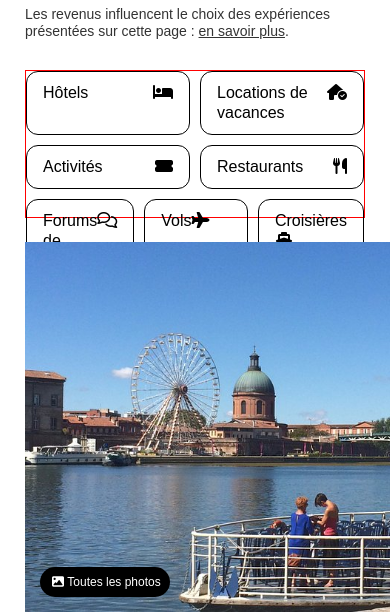
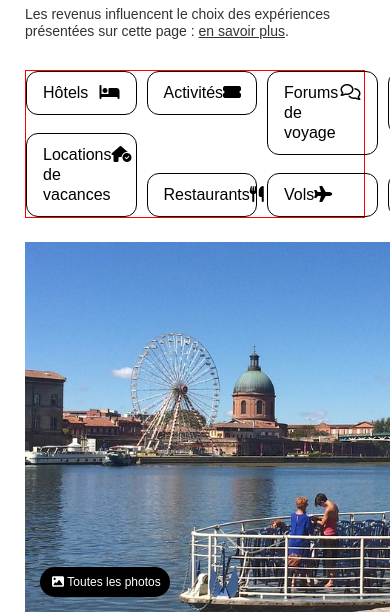
Before and after one commit to LucasRoberto99/TripAdvisor, a plain HTML site: page index.html in a window 390 px wide. Shown: the part 234-848 px from the top of the page. Drawn offline with Linux system fonts and the light colour scheme; a web font is replaced by a local one.

Commit message:
tripAdv 26

```diff
--- a/assets/css/style.css
+++ b/assets/css/style.css
@@ -428,12 +428,14 @@ footer div a {
   }
 
   .navigate {
+    flex-direction: column;
     height: 146px;
     flex-wrap: wrap;
   }
 
-  .navigate li {
-    width: 200px;
+  nav.navigate > li {
+    flex: none;
+    width: calc((25% - 8px));
   }
 
   .navigate li.navL {
```
Also changed, not shown: index.html (+0 -1 lines).
